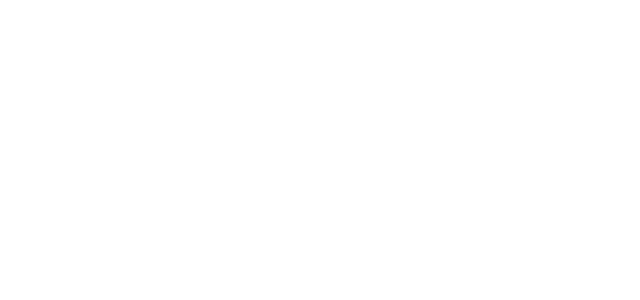
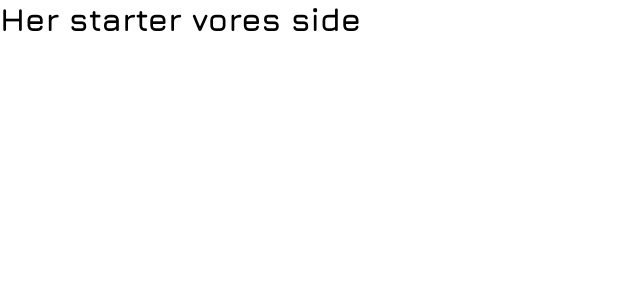
Before and after one commit to Hedemann-Nielsen/Leo-Lov-Onepage, a React (Vite) app in the folder Leo-Love/: page / in a window 1280 px wide. Shown: the top 300 px of the page, without its empty margins (0-640 px from the left). Built offline with nearby package versions, Linux system fonts and the light colour scheme.

Commit message:
issue #1

```diff
--- a/Leo-Love/package.json
+++ b/Leo-Love/package.json
@@ -21,6 +21,7 @@
     "eslint-plugin-react": "^7.33.2",
     "eslint-plugin-react-hooks": "^4.6.0",
     "eslint-plugin-react-refresh": "^0.4.5",
+    "react-router-dom": "^6.21.1",
     "sass": "^1.69.7",
     "vite": "^5.0.8"
   }
--- a/Leo-Love/src/App.jsx
+++ b/Leo-Love/src/App.jsx
@@ -1,10 +1,16 @@
+import { Route, Routes } from 'react-router-dom'
+import { Fallback } from './pages/Fallback/Fallback'
+import { Home } from './pages/Home/Home'
 import './App.scss'
 
 function App() {
 
   return (
     <>
-
+<Routes>
+  <Route index element={<Home />} />
+  <Route path="*" element={<Fallback />} />
+</Routes>
     </>
   )
 }
--- a/Leo-Love/src/main.jsx
+++ b/Leo-Love/src/main.jsx
@@ -1,10 +1,13 @@
 import React from 'react'
 import ReactDOM from 'react-dom/client'
 import App from './App.jsx'
+import { BrowserRouter } from 'react-router-dom'
 
 
 ReactDOM.createRoot(document.getElementById('root')).render(
   <React.StrictMode>
+    <BrowserRouter>
     <App />
+    </BrowserRouter>
   </React.StrictMode>,
 )
--- /dev/null
+++ b/Leo-Love/src/pages/Fallback/Fallback.jsx
@@ -0,0 +1,7 @@
+
+
+export const Fallback = () => {
+  return (
+<h1>Siden findes ikke</h1>
+  );
+}
--- /dev/null
+++ b/Leo-Love/src/pages/Home/Home.jsx
@@ -0,0 +1,10 @@
+
+import style from './Home.module.scss';
+
+
+
+export const Home =  ({children}) => {
+  return (
+    <h1>Her starter vores side</h1>
+  );
+}
```
Also changed, not shown: Leo-Love/src/pages/Home/Home.module.scss (added), 1 other file (tests, documents, lock files or other folders).
